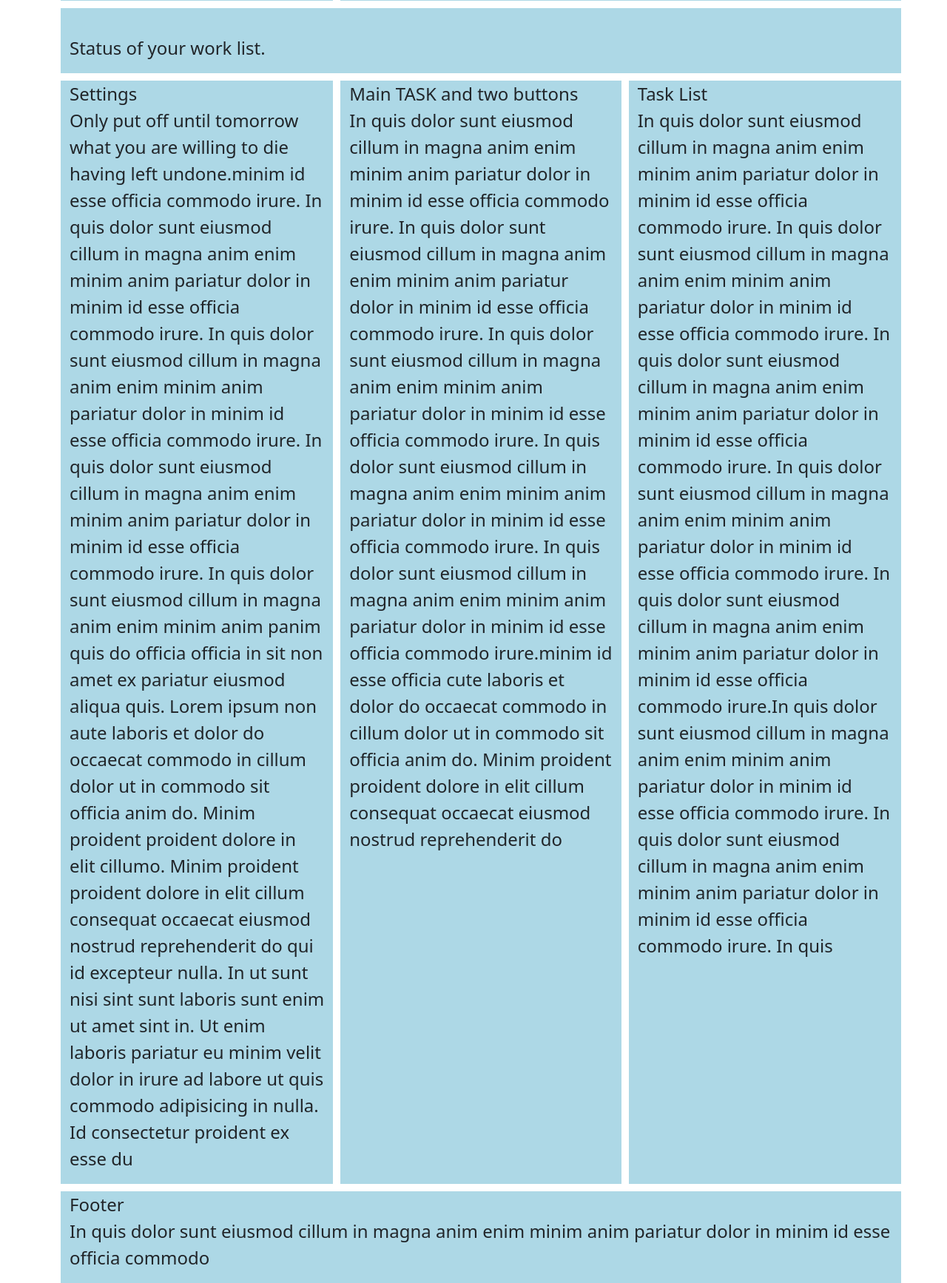
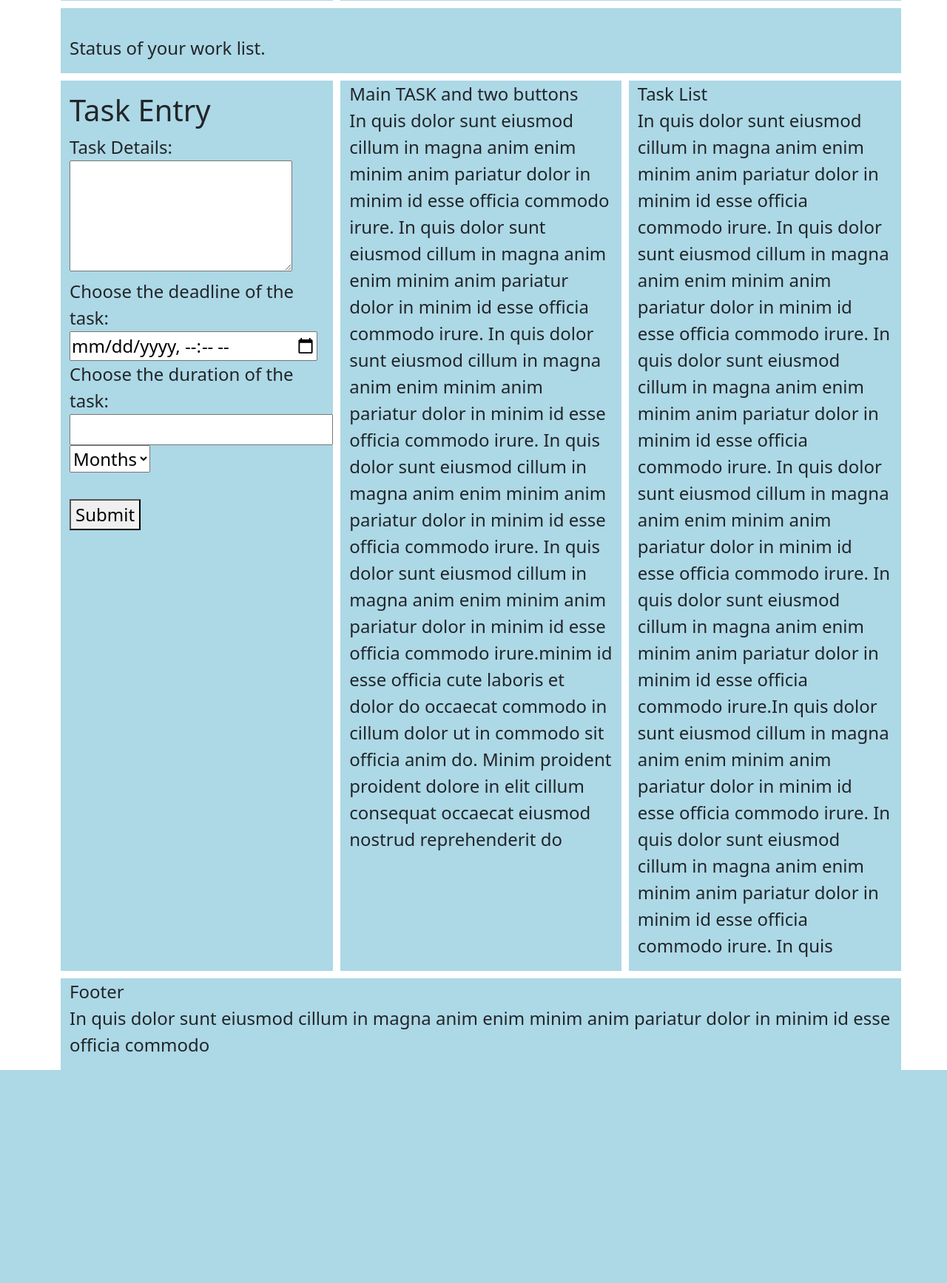
Before and after one commit to purv2100/Simplii21, a Flask app: page / in a window 1280 px wide. Shown: the part 461-2196 px from the top of the page at 74% size. After the commit the page ends 1908 px from the top, so only its background shows below. Run offline with Flask 2, Linux system fonts and the light colour scheme; some libraries are stand-ins or nearby versions.

Commit message:
Task Entry Basics

```diff
--- a/static/styles.css
+++ b/static/styles.css
@@ -87,4 +87,8 @@
     display: none;
   }
 
+  textarea {
+    vertical-align: top;
+  }
+
 }
--- a/templates/index.html
+++ b/templates/index.html
@@ -103,11 +103,13 @@
         httpReq.send();
       }
 
+    }
 
-
-
-
-    }
+  // Code to set up current time on deadline datefield.
+  window.addEventListener('load', () => {
+  const now = new Date();
+  now.setMinutes(now.getMinutes() - now.getTimezoneOffset());
+  document.getElementById('deadline').value = now.toISOString().slice(0, -1);
 
   </script>
 </head>
@@ -174,8 +176,30 @@
 
     <div class="container overflow-auto" id = "settings-block">
       <p>
-        Settings <br>
-        Only put off until tomorrow what you are willing to die having left undone.minim id esse officia commodo irure. In quis dolor sunt eiusmod cillum in magna anim enim minim anim pariatur dolor in minim id esse officia commodo irure. In quis dolor sunt eiusmod cillum in magna anim enim minim anim pariatur dolor in minim id esse officia commodo irure. In quis dolor sunt eiusmod cillum in magna anim enim minim anim pariatur dolor in minim id esse officia commodo irure. In quis dolor sunt eiusmod cillum in magna anim enim minim anim panim quis do officia officia in sit non amet ex pariatur eiusmod aliqua quis. Lorem ipsum non aute laboris et dolor do occaecat commodo in cillum dolor ut in commodo sit officia anim do. Minim proident proident dolore in elit cillumo. Minim proident proident dolore in elit cillum consequat occaecat eiusmod nostrud reprehenderit do qui id excepteur nulla. In ut sunt nisi sint sunt laboris sunt enim ut amet sint in. Ut enim laboris pariatur eu minim velit dolor in irure ad labore ut quis commodo adipisicing in nulla. Id consectetur proident ex esse du
+        <form action="task.html" method="post" id="task">
+          <h1> Task Entry </h1>
+          <div class="field">
+            <label for="taskName"> Task Details:</label>
+            <textarea name="taskName" rows="4" cols="20" placeholder="Buy groceries/Finish assignment.">
+              </textarea>
+            <small></small>
+          </div>
+          <div class="field">
+            <label for="deadline">Choose the deadline of the task:</label>
+            <input type="datetime-local" id="deadline" name="deadline">
+          </div>
+          <div class="field">
+            <label for="estimate">Choose the duration of the task:</label>
+            <input type="text" id="estimateInput" name="estimateInput">
+            <select id="estimate" name="estimate">
+              <option value="months">Months</option>
+              <option value="days">Days</option>
+              <option value="hours">Hours</option>
+              </select>
+            </div>
+            <br>
+          <button type="submit"> Submit </button>
+        </form>
       </p>
     </div>
 
```
